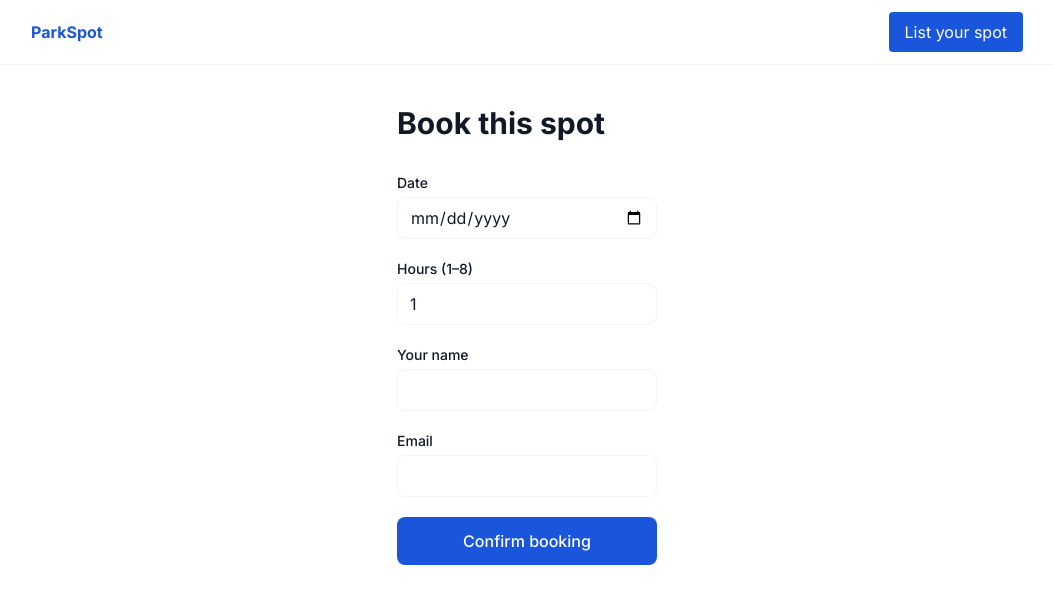
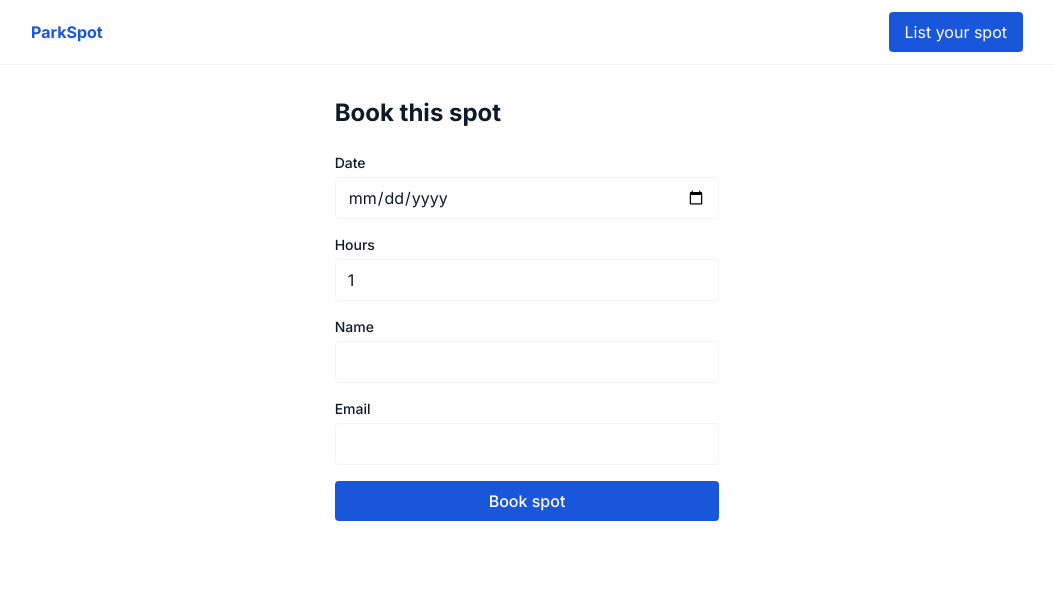
Before and after one commit to haysamber/RentParkingSpot, a Next.js app: page /spots/1/book in a window 1280 px wide. Shown: the top 604 px of the page, without its empty margins (113-1167 px from the left). Built offline with nearby package versions, Linux system fonts and the light colour scheme.

Commit message:
Fix: remove instant flags, add BookForm component

```diff
--- a/app/page.tsx
+++ b/app/page.tsx
@@ -1,7 +1,7 @@
 import { getSpots } from '@/lib/data';
 import SpotCard from '@/components/SpotCard';
 
-export const instant = false;
+
 
 export default function Home() {
   const spots = getSpots();
--- a/app/spots/[id]/book/BookForm.tsx
+++ b/app/spots/[id]/book/BookForm.tsx
@@ -1,103 +1,85 @@
-"use client";
+'use client';
 
-import { useRouter } from "next/navigation";
-import { useState } from "react";
+import { useState } from 'react';
+import { useRouter } from 'next/navigation';
 
-interface Props {
-  id: string;
-}
-
-export default function BookForm({ id }: Props) {
+export default function BookForm({ id }: { id: string }) {
   const router = useRouter();
-
-  const [date, setDate] = useState("");
-  const [hours, setHours] = useState(1);
-  const [name, setName] = useState("");
-  const [email, setEmail] = useState("");
-  const [error, setError] = useState("");
+  const [date, setDate] = useState('');
+  const [hours, setHours] = useState('1');
+  const [name, setName] = useState('');
+  const [email, setEmail] = useState('');
+  const [error, setError] = useState('');
   const [loading, setLoading] = useState(false);
 
   async function handleSubmit(e: React.FormEvent) {
     e.preventDefault();
-    setError("");
     setLoading(true);
-
+    setError('');
     try {
-      const res = await fetch("/api/bookings", {
-        method: "POST",
-        headers: { "Content-Type": "application/json" },
-        body: JSON.stringify({ spotId: id, renterName: name, renterEmail: email, date, hours }),
+      const res = await fetch('/api/bookings', {
+        method: 'POST',
+        headers: { 'Content-Type': 'application/json' },
+        body: JSON.stringify({ spotId: id, renterName: name, renterEmail: email, date, hours: Number(hours) }),
       });
-
-      if (!res.ok) throw new Error();
-      router.push("/");
+      if (res.ok) {
+        router.push('/');
+      } else {
+        setError('Booking failed. Please try again.');
+        setLoading(false);
+      }
     } catch {
-      setError("Booking failed. Please try again.");
-    } finally {
+      setError('Booking failed. Please try again.');
       setLoading(false);
     }
   }
 
   return (
-    <main className="max-w-lg mx-auto px-4 py-10">
-      <h1 className="text-3xl font-bold text-text-main mb-8">Book this spot</h1>
-
-      <form onSubmit={handleSubmit} className="flex flex-col gap-5">
-        <div className="flex flex-col gap-1">
-          <label className="text-sm font-medium text-text-main">Date</label>
+    <main className="max-w-md mx-auto px-4 py-8">
+      <h1 className="text-2xl font-bold text-text-main mb-6">Book this spot</h1>
+      <form onSubmit={handleSubmit}>
+        <label className="block text-sm font-medium text-text-main mb-1">Date</label>
         <input
           type="date"
           required
           value={date}
-            onChange={(e) => setDate(e.target.value)}
-            className="border border-secondary rounded-lg px-3 py-2 text-text-main focus:outline-none focus:ring-2 focus:ring-primary"
+          onChange={e => setDate(e.target.value)}
+          className="w-full border border-secondary rounded px-3 py-2 text-text-main mb-4"
         />
-        </div>
-
-        <div className="flex flex-col gap-1">
-          <label className="text-sm font-medium text-text-main">Hours (1–8)</label>
+        <label className="block text-sm font-medium text-text-main mb-1">Hours</label>
         <input
           type="number"
           min={1}
           max={8}
           required
           value={hours}
-            onChange={(e) => setHours(Number(e.target.value))}
-            className="border border-secondary rounded-lg px-3 py-2 text-text-main focus:outline-none focus:ring-2 focus:ring-primary"
+          onChange={e => setHours(e.target.value)}
+          className="w-full border border-secondary rounded px-3 py-2 text-text-main mb-4"
         />
-        </div>
-
-        <div className="flex flex-col gap-1">
-          <label className="text-sm font-medium text-text-main">Your name</label>
+        <label className="block text-sm font-medium text-text-main mb-1">Name</label>
         <input
           type="text"
           required
           value={name}
-            onChange={(e) => setName(e.target.value)}
-            className="border border-secondary rounded-lg px-3 py-2 text-text-main focus:outline-none focus:ring-2 focus:ring-primary"
+          onChange={e => setName(e.target.value)}
+          className="w-full border border-secondary rounded px-3 py-2 text-text-main mb-4"
         />
-        </div>
-
-        <div className="flex flex-col gap-1">
-          <label className="text-sm font-medium text-text-main">Email</label>
+        <label className="block text-sm font-medium text-text-main mb-1">Email</label>
         <input
           type="email"
           required
           value={email}
-            onChange={(e) => setEmail(e.target.value)}
-            className="border border-secondary rounded-lg px-3 py-2 text-text-main focus:outline-none focus:ring-2 focus:ring-primary"
+          onChange={e => setEmail(e.target.value)}
+          className="w-full border border-secondary rounded px-3 py-2 text-text-main mb-4"
         />
-        </div>
-
-        {error && <p className="text-red-600 text-sm">{error}</p>}
-
         <button
           type="submit"
           disabled={loading}
-          className="bg-primary text-white font-medium px-6 py-3 rounded-lg hover:opacity-90 transition-opacity disabled:opacity-50"
+          className="bg-primary text-white rounded px-6 py-2 font-medium w-full"
         >
-          {loading ? "Booking…" : "Confirm booking"}
+          {loading ? 'Booking...' : 'Book spot'}
         </button>
+        {error && <p className="text-red-500 mt-2 text-sm">{error}</p>}
       </form>
     </main>
   );
--- a/app/spots/[id]/book/page.tsx
+++ b/app/spots/[id]/book/page.tsx
@@ -1,6 +1,6 @@
 import BookForm from "./BookForm";
 
-export const instant = false;
+
 
 interface Props {
   params: Promise<{ id: string }>;
--- a/app/spots/[id]/page.tsx
+++ b/app/spots/[id]/page.tsx
@@ -2,7 +2,7 @@ import { notFound } from 'next/navigation';
 import Link from 'next/link';
 import { getSpot } from '@/lib/data';
 
-export const instant = false;
+
 
 interface Props {
   params: Promise<{ id: string }>;
```
Lines whose indentation alone changed are shown as unchanged.
